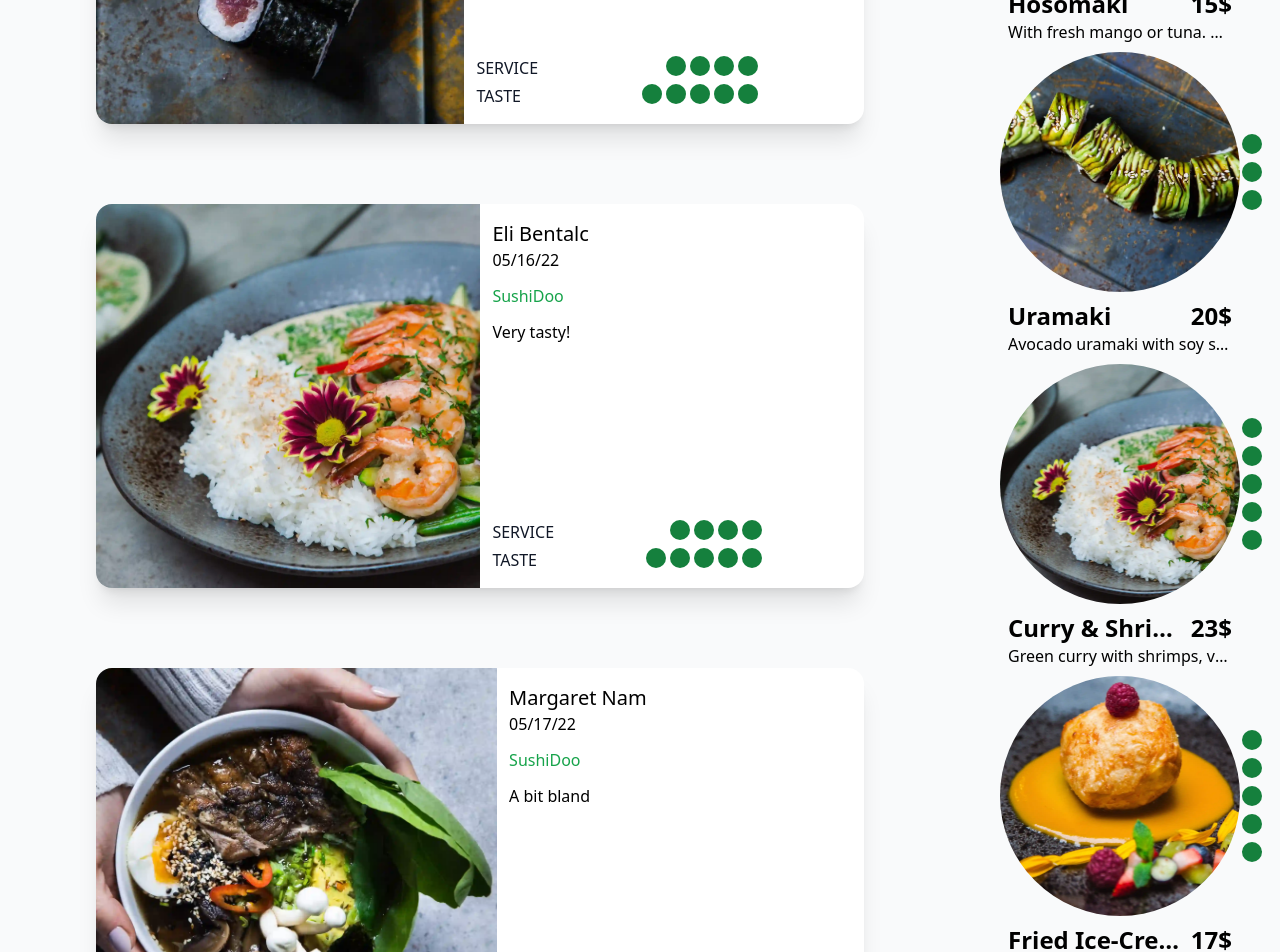
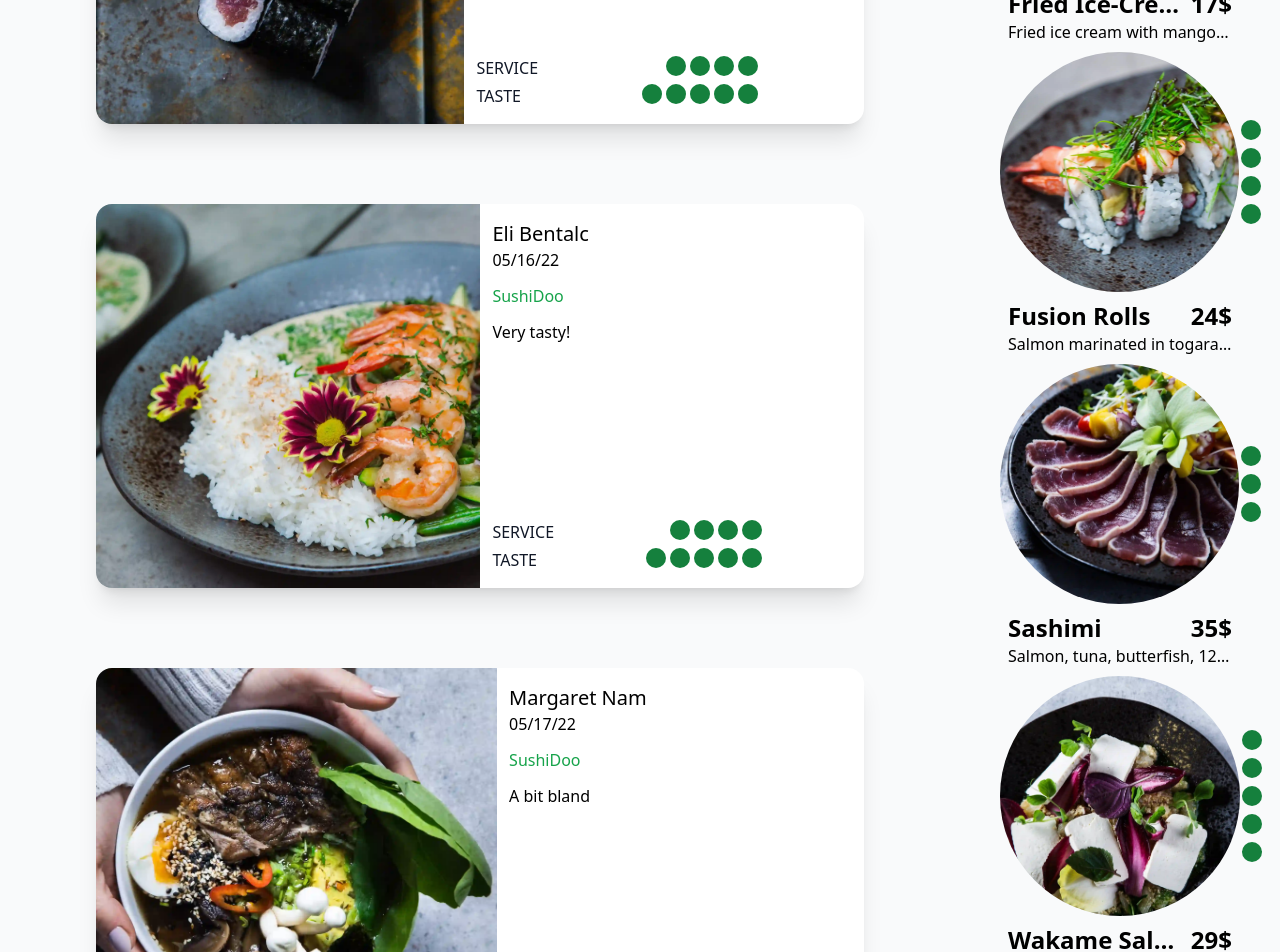
Before and after one commit to LessJakub/Salver, an Angular app in the folder Client/: page /activity in a window 1280 px wide. Shown: the part 420-1372 px from the top of the page. Built offline with nearby package versions, Linux system fonts and the light colour scheme.

Commit message:
Alternative way to close overlay.

```diff
--- a/Client/src/app/models/Dish.ts
+++ b/Client/src/app/models/Dish.ts
@@ -1,7 +1,7 @@
 export interface Dish {
     name: string;
     imageURL: string[];
-    grade: number;
+    grade: number[];
     description: string;
     price: number;
     restaurant: string;
--- a/Client/src/app/overlays/dish-overlay/dish-overlay.component.html
+++ b/Client/src/app/overlays/dish-overlay/dish-overlay.component.html
@@ -1,5 +1,9 @@
-<div class="fixed top-0 left-0 h-screen w-screen flex items-center justify-center py-4 backdrop-blur-sm bg-green-900/30 z-50">
-    <div class="aspect-square h-[95%] bg-gray-50 rounded-2xl shadow-md shadow-green-900 border-1 border-green-900">
+<div class="fixed top-0 left-0 h-screen w-screen flex items-center justify-center py-4 z-50">
+
+    <!-- BG absolute child which is used to detect actions happening behind the main square overlay. -->
+    <div (click)="closeOverlayAction()" class="absolute w-full h-full z-10 bg-green-900/30 cursor-pointer backdrop-blur-sm hover:backdrop-blur-none transition-all"></div>
+
+    <div class="aspect-square h-[95%] bg-gray-50 rounded-2xl shadow-md shadow-green-900 border-1 border-green-900 z-20">
 
         <div class="p-8 2xl:p-16 w-full h-full">
 
@@ -30,22 +34,22 @@
                             </div>
                         </div>
 
-                        <div class="w-full h-1/2 overflow-y-scroll">
+                        <div class="w-full h-1/2 overflow-hidden">
 
                             <div class="w-full h-1/4">
-                                <app-grade-component [grade]="5" [name]="'Taste'"></app-grade-component>
+                                <app-grade-component [grade]="model.grade[0]" [name]="'Taste'"></app-grade-component>
                             </div>
 
                             <div class="w-full h-1/4">
-                                <app-grade-component [grade]="3" [name]="'Price'"></app-grade-component>
+                                <app-grade-component [grade]="model.grade[1]" [name]="'Price'"></app-grade-component>
                             </div>
 
                             <div class="w-full h-1/4">
-                                <app-grade-component [grade]="4" [name]="'Service'"></app-grade-component>
+                                <app-grade-component [grade]="model.grade[2]" [name]="'Service'"></app-grade-component>
                             </div>
 
                             <div class="w-full h-1/4">
-                                <app-grade-component [grade]="4" [name]="'Total Score'" [significant]="true"></app-grade-component>
+                                <app-grade-component [grade]="model.grade[3]" [name]="'Total Score'" [significant]="true"></app-grade-component>
                             </div>
 
                         </div>
--- a/Client/src/app/search-page/search-page.component.ts
+++ b/Client/src/app/search-page/search-page.component.ts
@@ -16,18 +16,18 @@ export class SearchPageComponent implements OnInit {
     filteredSearchResults: any[];
 
     dishSearchResults: Dish[] = [
-        {name:"Hosomaki", imageURL:["/assets/images/3W2A0606@0.5x.webp", "/assets/images/3W2A0606@0.5x.webp"], grade:2, description:"With fresh mango or tuna. 6 pcs",price:15, restaurant: "Japan Sun"},
-        {name:"Uramaki",  imageURL:["/assets/images/3W2A0699@0.5x.webp", "/assets/images/3W2A0699@0.5x.webp"], grade:3, description:"Avocado uramaki with soy sauce.", price:20, restaurant: "Japan Sun"},
+        {name:"Hosomaki", imageURL:["/assets/images/3W2A0606@0.5x.webp", "/assets/images/3W2A0606@0.5x.webp"], grade:[4, 2, 3, 3], description:"With fresh mango or tuna. 6 pcs",price:15, restaurant: "Japan Sun"},
+        {name:"Uramaki",  imageURL:["/assets/images/3W2A0699@0.5x.webp", "/assets/images/3W2A0699@0.5x.webp"], grade:[5, 3, 5, 4], description:"Avocado uramaki with soy sauce.", price:20, restaurant: "Japan Sun"},
 
-        { name:"Curry & Shrimps", imageURL:["/assets/images/W2A6423@0.5x.webp", "/assets/images/W2A6423@0.5x.webp"],  grade:5,
+        { name:"Curry & Shrimps", imageURL:["/assets/images/W2A6423@0.5x.webp", "/assets/images/W2A6423@0.5x.webp"],  grade:[5, 5, 4, 5],
         description:"Green curry with shrimps, vegetables and jasmin rice. Decorated with edible flowers and coriander. Ideal dish for shrimp-lovers but not only. This is a dummy text which i had to add because im not very creative and i had no idea what to write in the description apart from the ingredients list",
         price:23, restaurant: "Japan Sun" },
 
-        {name:"Fried Ice-Cream", imageURL:["/assets/images/W2A6500@0.5x.webp", "/assets/images/W2A6500@0.5x.webp"], grade:5, description:"Fried ice cream with mango pulp", price:17,restaurant: "Japan Sun"},
-        // {name:"Fusion Rolls", imageURL:["/assets/images/W2A6389@0.5x.webp"], grade:4, description:"Salmon marinated in togarashi, avocado, mango sauce, micro greens", price:24, restaurant: "Japan Sun"},
-        // {name:"Sashimi", imageURL:["/assets/images/3W2A0746@0.5x.webp"], grade:3, description:"Salmon, tuna, butterfish, 12 pcs", price:35, restaurant: "Japan Sun"},
-        // {name:"Wakame Salad", imageURL:["/assets/images/3W2A0956@0.5x.webp"], grade:5, description:"Seaweed, sesame seeds, cucumber, rice vinegar", price:29, restaurant: "Japan Sun"},
-        // {name:"Tom Yam Kung ", imageURL:["/assets/images/3W2A0925@0.5x.webp"], grade:5, description:"Thai soup with shrimps, coconut milk and vegetables", price:26, restaurant: "Japan Sun"},
+        {name:"Fried Ice-Cream", imageURL:["/assets/images/W2A6500@0.5x.webp", "/assets/images/W2A6500@0.5x.webp"], grade:[4, 3, 2, 3], description:"Fried ice cream with mango pulp", price:17,restaurant: "Japan Sun"},
+        {name:"Fusion Rolls", imageURL:["/assets/images/W2A6389@0.5x.webp"], grade:[4, 3, 2, 4], description:"Salmon marinated in togarashi, avocado, mango sauce, micro greens", price:24, restaurant: "Japan Sun"},
+        {name:"Sashimi", imageURL:["/assets/images/3W2A0746@0.5x.webp"], grade:[3, 1, 2, 3], description:"Salmon, tuna, butterfish, 12 pcs", price:35, restaurant: "Japan Sun"},
+        {name:"Wakame Salad", imageURL:["/assets/images/3W2A0956@0.5x.webp"], grade:[5, 4, 5, 5], description:"Seaweed, sesame seeds, cucumber, rice vinegar", price:29, restaurant: "Japan Sun"},
+        {name:"Tom Yam Kung ", imageURL:["/assets/images/3W2A0925@0.5x.webp"], grade:[5, 3, 4, 4], description:"Thai soup with shrimps, coconut milk and vegetables", price:26, restaurant: "Japan Sun"},
     ]
 
     constructor() {}
--- a/Client/src/app/search-page/search-tile/search-tile.component.ts
+++ b/Client/src/app/search-page/search-tile/search-tile.component.ts
@@ -13,7 +13,7 @@ import { DishOverlayComponent } from 'src/app/overlays/dish-overlay/dish-overlay
         <div class="flex h-60 w-60">
             <img class="mx-auto w-fit h-auto object-cover rounded-full group-hover:drop-shadow-lg group-hover:saturate-200 transition" src={{model.imageURL[0]}}>
             <div class="grid grid-cols-1 gap-2 h-full justify-center content-center px-0.5">
-                <ng-container *ngFor="let _ of [].constructor(model.grade); let i = index">
+                <ng-container *ngFor="let _ of [].constructor(model.grade[3]); let i = index">
                     <div class="w-5 h-5 bg-green-700 rounded-full group-hover:drop-shadow-lg group-hover:saturate-200 transition"></div>
                 </ng-container>
             </div>
--- a/Client/src/app/user-activity/user-activity.component.ts
+++ b/Client/src/app/user-activity/user-activity.component.ts
@@ -27,11 +27,11 @@ export class UserActivityComponent implements OnInit {
     ]
 
     this.reccomendations = [
-      {name:"Hosomaki", imageURL:["/assets/images/3W2A0606@0.5x.webp", "/assets/images/3W2A0606@0.5x.webp"], grade:2, description:"With fresh mango or tuna. 6 pcs",price:15, restaurant: "Japan Sun"},
-      {name:"Uramaki",  imageURL:["/assets/images/3W2A0699@0.5x.webp", "/assets/images/3W2A0699@0.5x.webp"], grade:3, description:"Avocado uramaki with soy sauce.", price:20, restaurant: "Japan Sun"},
-      {name:"Curry & Shrimps", imageURL:["/assets/images/W2A6423@0.5x.webp", "/assets/images/W2A6423@0.5x.webp"],  grade:5, description:"Green curry with shrimps, vegetables and jasmin rice", price:23, restaurant: "Japan Sun"},
-      {name:"Fried Ice-Cream", imageURL:["/assets/images/W2A6500@0.5x.webp", "/assets/images/W2A6500@0.5x.webp"], grade:5, description:"Fried ice cream with mango pulp", price:17,restaurant: "Japan Sun"},
-      {name:"Fusion Rolls", imageURL:["/assets/images/W2A6389@0.5x.webp"], grade:4, description:"Salmon marinated in togarashi, avocado, mango sauce, micro greens", price:24, restaurant: "Japan Sun"},
+        {name:"Fried Ice-Cream", imageURL:["/assets/images/W2A6500@0.5x.webp", "/assets/images/W2A6500@0.5x.webp"], grade:[4, 3, 2, 3], description:"Fried ice cream with mango pulp", price:17,restaurant: "Japan Sun"},
+        {name:"Fusion Rolls", imageURL:["/assets/images/W2A6389@0.5x.webp"], grade:[4, 3, 2, 4], description:"Salmon marinated in togarashi, avocado, mango sauce, micro greens", price:24, restaurant: "Japan Sun"},
+        {name:"Sashimi", imageURL:["/assets/images/3W2A0746@0.5x.webp"], grade:[3, 1, 2, 3], description:"Salmon, tuna, butterfish, 12 pcs", price:35, restaurant: "Japan Sun"},
+        {name:"Wakame Salad", imageURL:["/assets/images/3W2A0956@0.5x.webp"], grade:[5, 4, 5, 5], description:"Seaweed, sesame seeds, cucumber, rice vinegar", price:29, restaurant: "Japan Sun"},
+        {name:"Tom Yam Kung ", imageURL:["/assets/images/3W2A0925@0.5x.webp"], grade:[5, 3, 4, 4], description:"Thai soup with shrimps, coconut milk and vegetables", price:26, restaurant: "Japan Sun"},
     ]
   }
 
```
